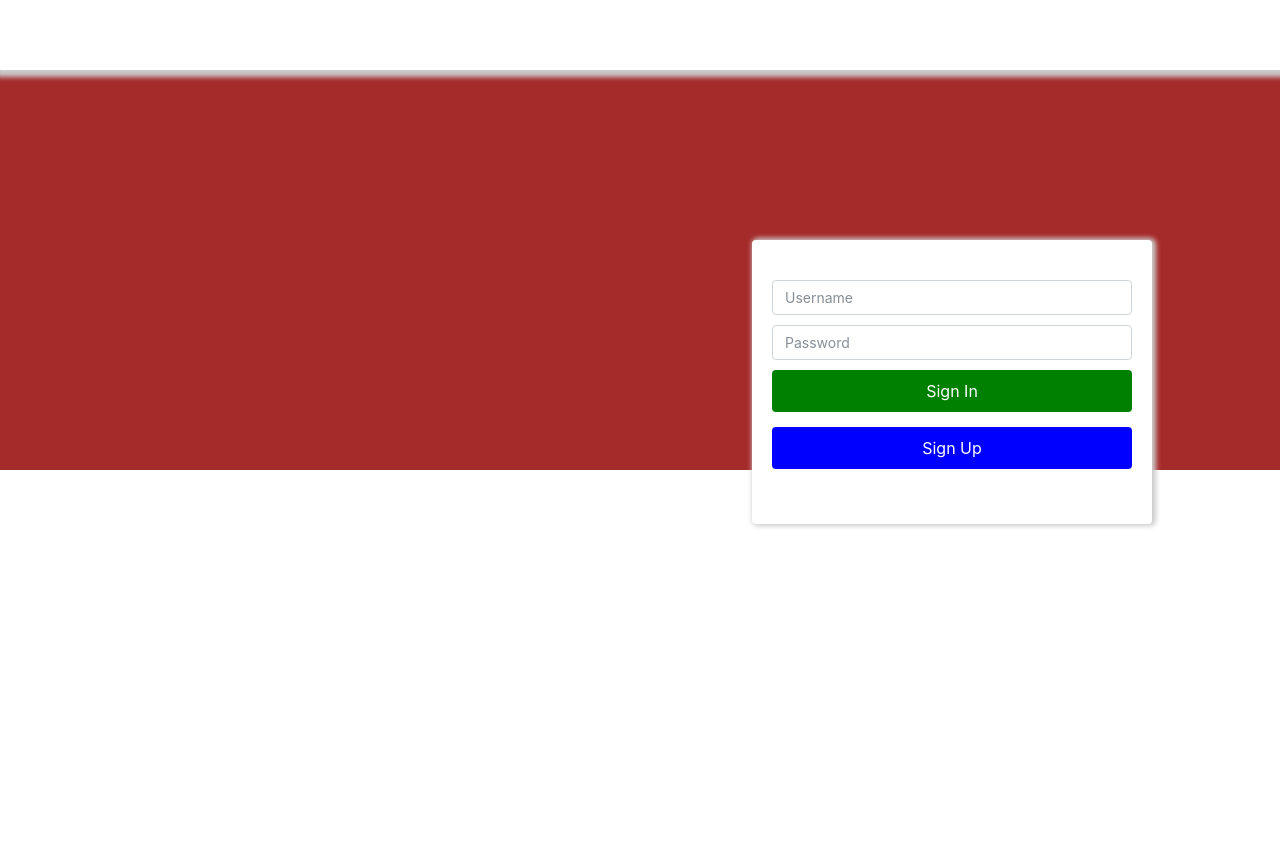
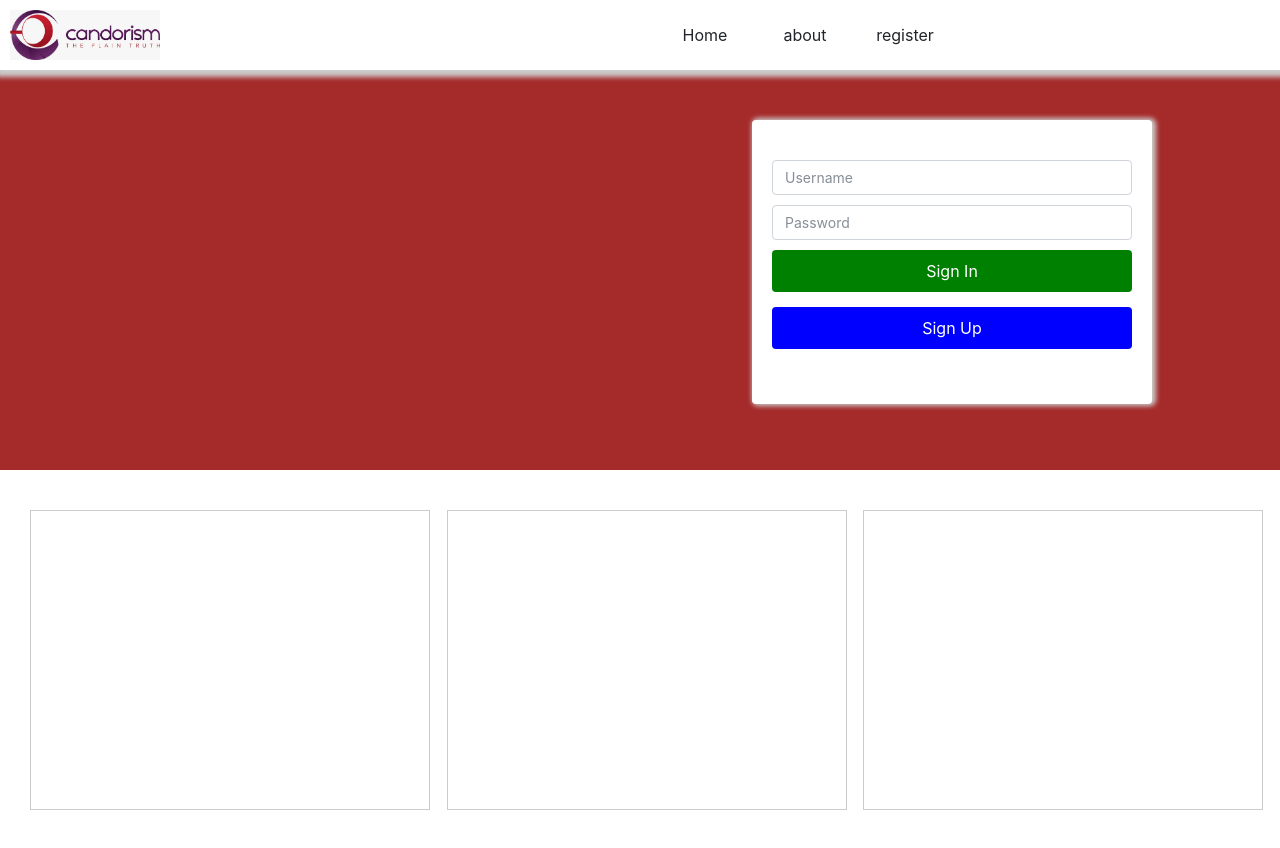
Before and after one commit to ar3a51/candorism-SPA, a Vue app: page / in a window 1280 px wide. Shown: the top 848 px of the page. Before the commit the page ends 800 px from the top, so only its background shows below. Built offline with nearby package versions, Linux system fonts and the light colour scheme.

Commit message:
Adding additional elements

```diff
--- a/public/index.html
+++ b/public/index.html
@@ -6,7 +6,6 @@
     <meta name="viewport" content="width=device-width,initial-scale=1.0">
     <link rel="icon" href="<%= BASE_URL %>favicon.ico">
     <link rel="stylesheet" type="text/css" href="styles/Bootstrap/dist/css/bootstrap.min.css" />
-
     <link rel="stylesheet" type="text/css" href="styles/fonts.min.css" />
     <link rel="stylesheet" type="text/css" href="styles/main.min.css" />
 
--- /dev/null
+++ b/src/app/home/components/cando-box.vue
@@ -0,0 +1,20 @@
+<template>
+    <div class="box">
+
+    </div>
+</template>
+<script>
+export default {
+
+}
+</script>
+<style lang="scss" scoped>
+    .box {
+        border-width: .1em;
+        border-style: solid;
+        border-color: #ccc;
+
+        height: 300px;
+        width: 400px;
+    }
+</style>
--- /dev/null
+++ b/src/app/home/components/logo.vue
@@ -0,0 +1,24 @@
+<template>
+     <div class="logo col-6">
+        <img src="img/cando-icon.png" class="img-logo" style=""/>
+    </div>
+</template>
+<script>
+export default {
+
+}
+</script>
+<style lang="scss" scoped>
+    .logo {
+        align-items: center;
+        align-content: center;
+        height: 70px;
+        padding-left: 10px;
+
+        .img-logo {
+            width: 150px;
+            height:50px;
+        }
+    }
+
+</style>
--- /dev/null
+++ b/src/app/home/components/nav-panel.vue
@@ -0,0 +1,40 @@
+<template>
+    <div class="nav-panel col-6">
+        <ul>
+            <li>Home</li>
+            <li>about</li>
+            <li>register</li>
+        </ul>
+    </div>
+</template>
+<script>
+export default {
+
+}
+</script>
+<style lang="scss" scoped>
+    .nav-panel {
+        height: 70px;
+        float: right;
+
+        ul {
+            display: flex;
+            align-self: center;
+            list-style-type: none;
+            float: left;
+
+            text-align: center;
+            li {
+                line-height: 70px;
+                width: 100px;
+                text-align: center;
+
+                &:hover{
+                    background-color: #ccc;
+                }
+            }
+
+
+        }
+    }
+</style>
--- a/src/app/home/home2.vue
+++ b/src/app/home/home2.vue
@@ -1,10 +1,26 @@
 <template>
     <main>
         <header>
-            <div class="header col-xs-12"></div>
+            <div class="header col-12">
+                <logo />
+                <nav-panel />
+            </div>
         </header>
         <article>
-            <div class="banner col-xs-12"></div>
+            <div class="banner col-12">
+
+            </div>
+            <div class="body col-12">
+                <div class="col-12 col-sm-12 col-md-12 col-lg-4 col-xl-4 float-left">
+                    <cando-box />
+                </div>
+                  <div class="col-12 col-sm-12 col-md-12 col-lg-4 col-xl-4 float-left">
+                    <cando-box />
+                </div>
+                  <div class="col-12 col-sm-12 col-md-12 col-lg-4 col-xl-4 float-left">
+                    <cando-box />
+                </div>
+            </div>
             <div class="login-box
                         d-none
                         d-sm-none
@@ -22,14 +38,31 @@
     </main>
 </template>
 <script>
+
 const loginForm = () => import("./components/login-form");
+const logo = () => import("./components/logo");
+const navPanel = () => import ("./components/nav-panel");
+const candoBox = () => import ("./components/cando-box");
+
 export default {
     components:{
-        loginForm
+        loginForm,
+        logo,
+        navPanel,
+        candoBox,
     }
 }
 </script>
 <style lang="scss" scoped>
+
+.float-left {
+    float: left;
+}
+
+.float-right {
+    float: right;
+}
+
 header {
     height: auto;
     float: left;
@@ -41,6 +74,8 @@ header {
         background: #ffffff;
         box-shadow: 2px 1px 5px 6px #ccc;
         padding: 0px;
+        display: flex;
+
     }
 }
 article {
@@ -52,11 +87,21 @@ article {
         height: 400px;
     }
 
+    .body {
+        padding-top: 40px;
+        height: 400px;
+
+        div {
+            margin-left: auto;
+            margin-right: auto;
+        }
+    }
+
     .login-box{
         position: absolute;
         z-index: 1000;
         border-radius: 4px;
-        top: 30%;
+        top: 15%;
         right: 10%;
         width: 400px;
         height: auto;
@@ -70,7 +115,7 @@ article {
         right: auto;
         z-index: 1000;
         width: 70%;
-        top: 30%;
+        top: 15%;
         background-color: white;
         border-radius: 4px;
         box-shadow: 2px 0px 5px 2px #ccc;
```
Also changed, not shown: public/img/cando-icon.jpg (added), public/img/cando-icon.png (added).
